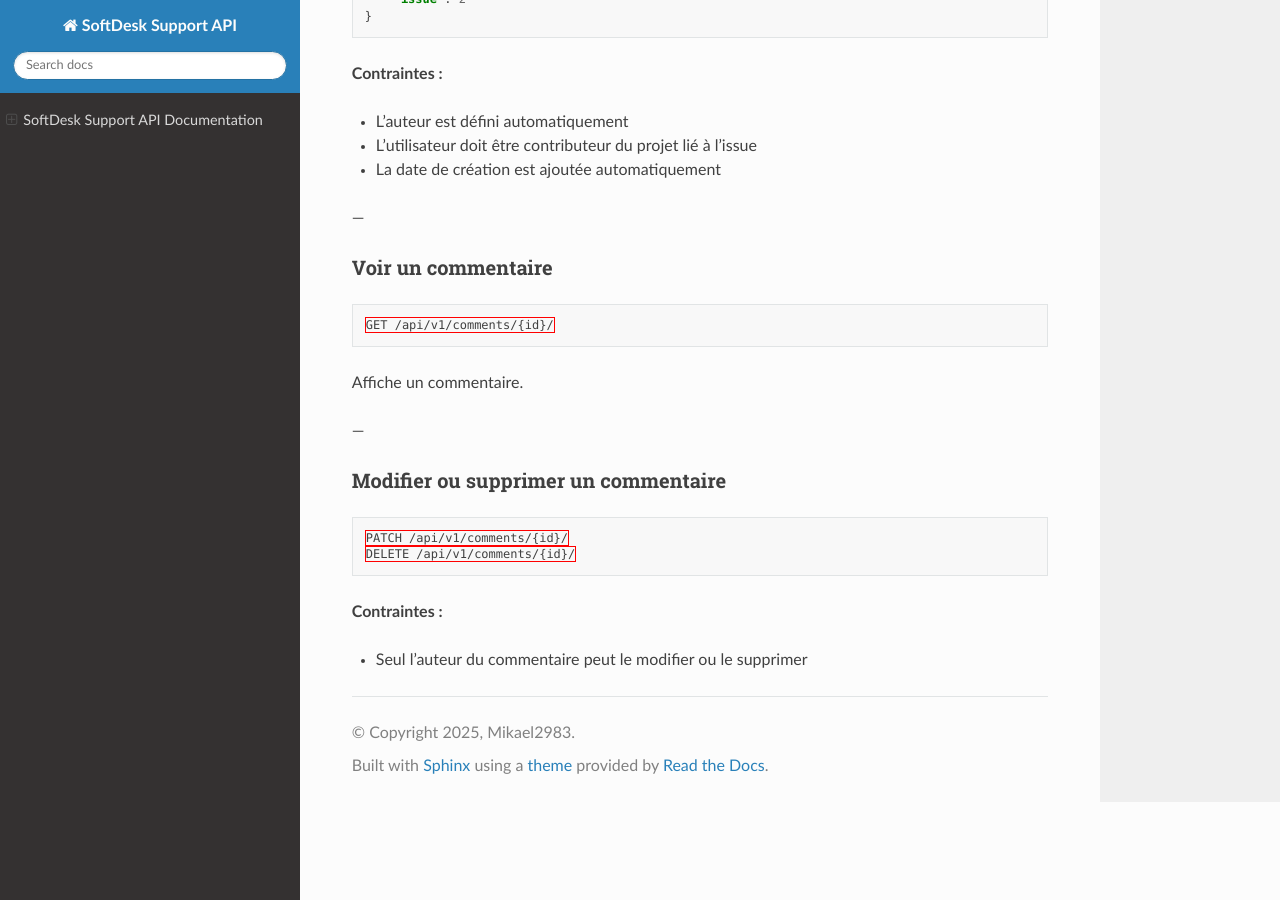
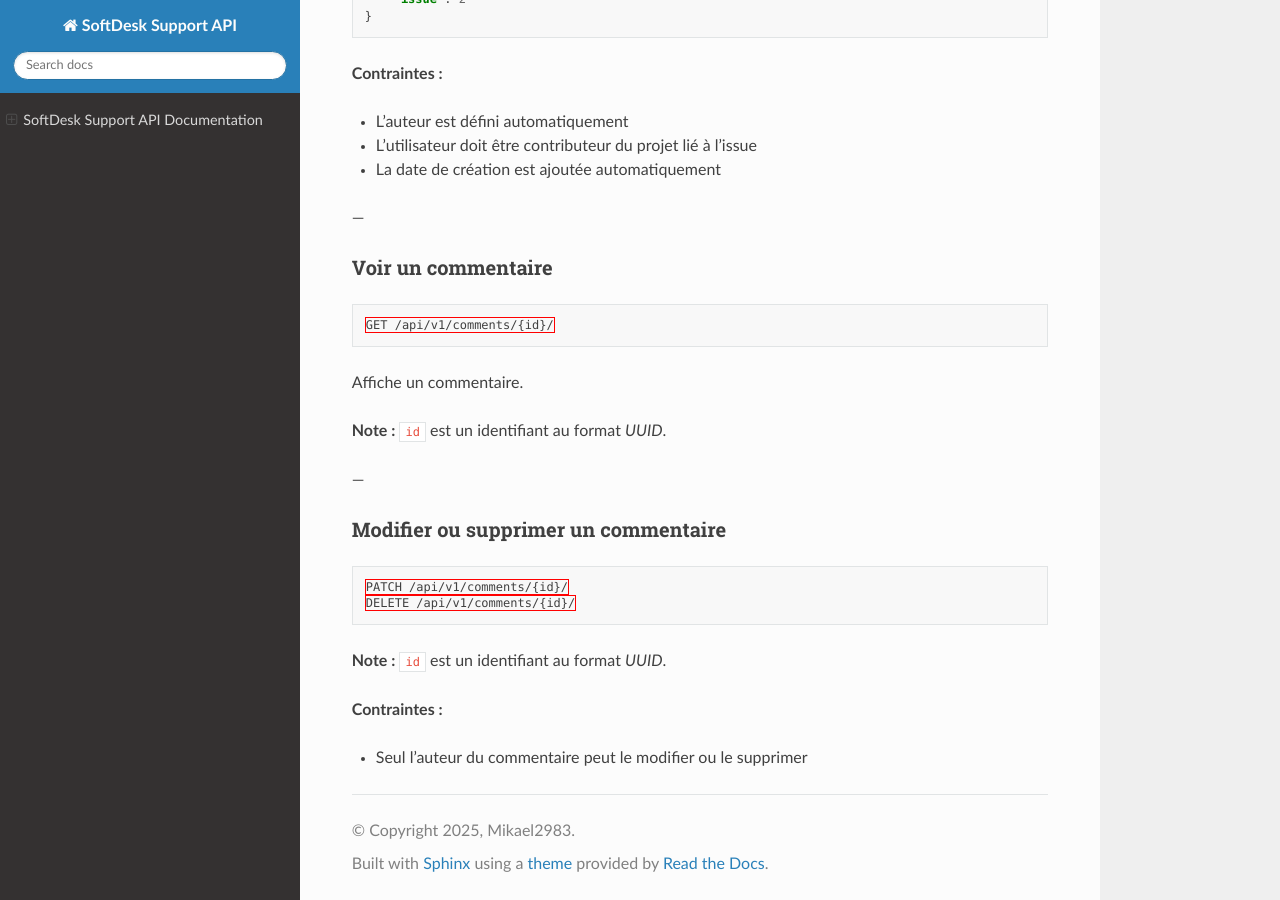
Before and after one commit to Mikael2983/OC_P10_Create_secure_RESTful_API, a Sphinx documentation site: the page built from docs/index.rst, in a window 1280 px wide and 900 px high, scrolled down 9010 px. Built offline with Sphinx 7.4.7 and the Read the Docs theme 3.1.0, drawn with Linux system fonts in a browser that asks for light colours.

Commit message:
précision du type de Id pour commentaire

```diff
--- a/docs/index.rst
+++ b/docs/index.rst
@@ -430,6 +430,8 @@ Voir un commentaire
 
 Affiche un commentaire.
 
+**Note :** ``id`` est un identifiant au format *UUID*.
+
 ---
 
 Modifier ou supprimer un commentaire
@@ -440,6 +442,8 @@ Modifier ou supprimer un commentaire
    PATCH /api/v1/comments/{id}/
    DELETE /api/v1/comments/{id}/
 
+**Note :** ``id`` est un identifiant au format *UUID*.
+
 **Contraintes :**
 
 * Seul l’auteur du commentaire peut le modifier ou le supprimer
```
